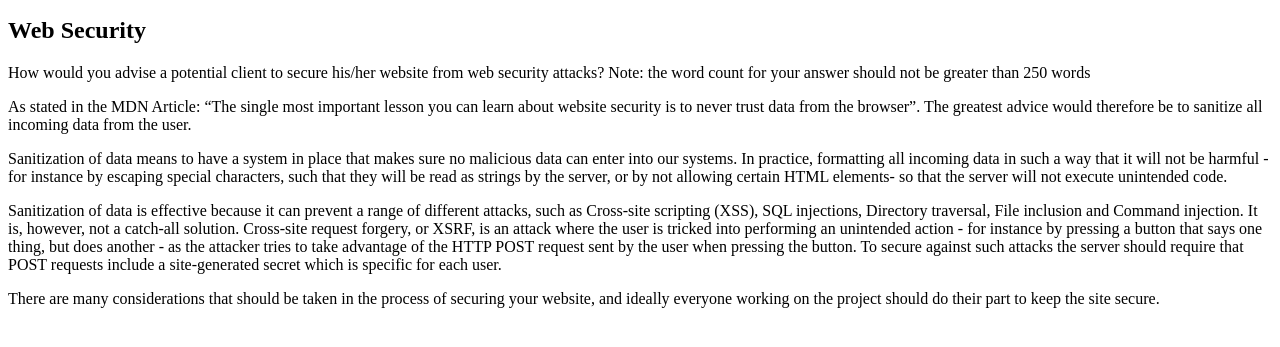
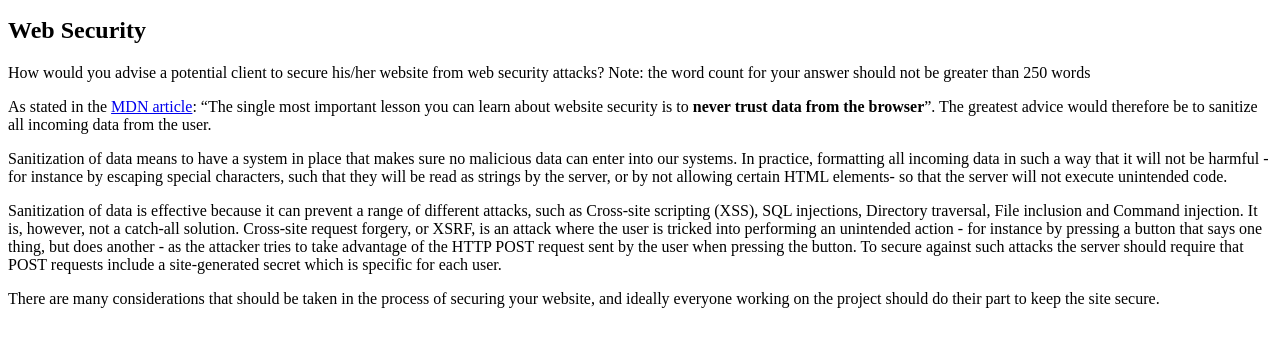
Before and after one commit to Noroff-FEU-Assignments/cross-course-project-ttowntom, a plain HTML site: page index.html in a window 1280 px wide. Shown: the part 101-448 px from the top of the page. Drawn offline with Linux system fonts and the light colour scheme.

Commit message:
added formatting and link

```diff
--- a/index.html
+++ b/index.html
@@ -8,7 +8,7 @@
     <p>Welcome to my first website.</p>
     <h2>Web Security</h2>
     <p id="web-security-question">How would you advise a potential client to secure his/her website from web security attacks? Note: the word count for your answer should not be greater than 250 words</p>
-    <div id="web-security-answer"><p>As stated in the MDN Article: “The single most important lesson you can learn about website security is to never trust data from the browser”. The greatest advice would therefore be to sanitize all incoming data from the user.</p>
+    <div id="web-security-answer"><p>As stated in the <a href="https://developer.mozilla.org/en-US/docs/Learn/Server-side/First_steps/Website_security" target="_blank">MDN article</a>: “The single most important lesson you can learn about website security is to <strong>never trust data from the browser</strong>”. The greatest advice would therefore be to sanitize all incoming data from the user.</p>
 
         <p>Sanitization of data means to have a system in place that makes sure no malicious data can enter into our systems. In practice, formatting all incoming data in such a way that it will not be harmful - for instance by escaping special characters, such that they will be read as strings by the server, or by not allowing certain HTML elements- so that the server will not execute unintended code.</p>
 
```
